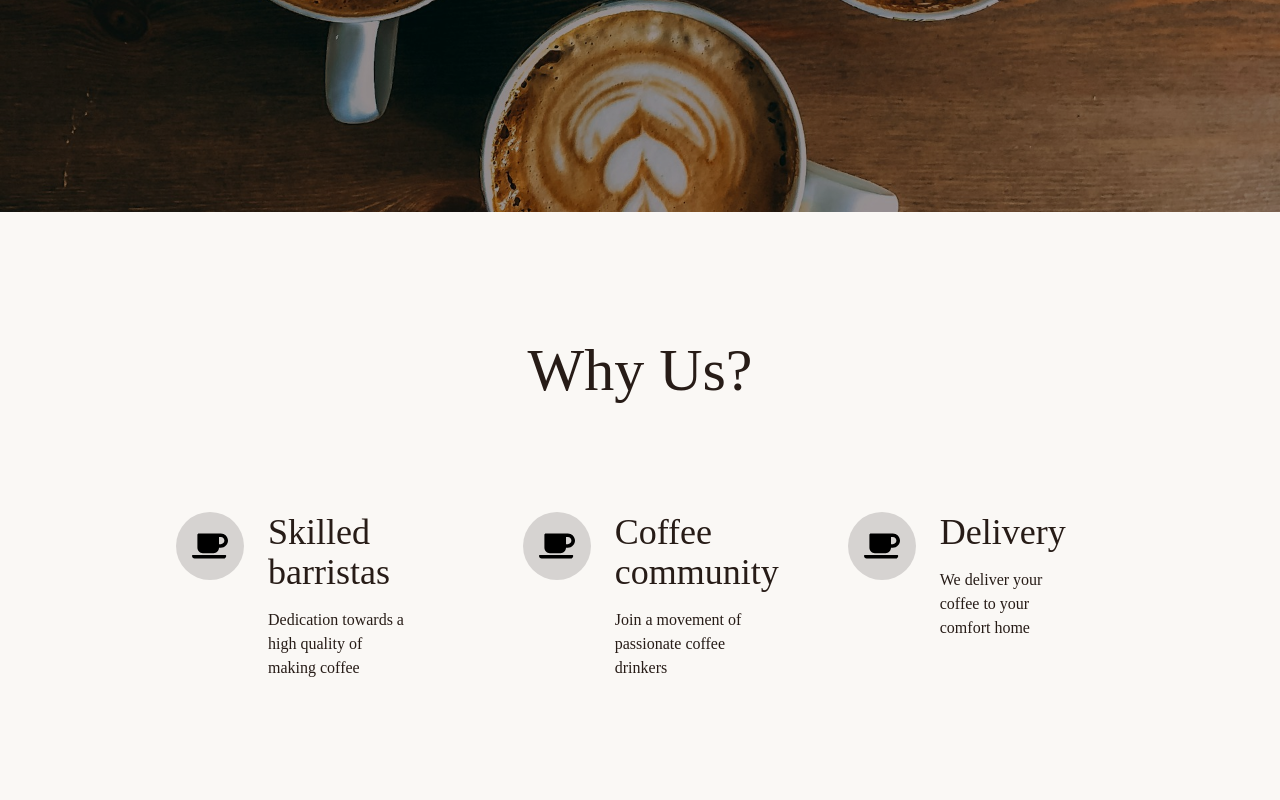
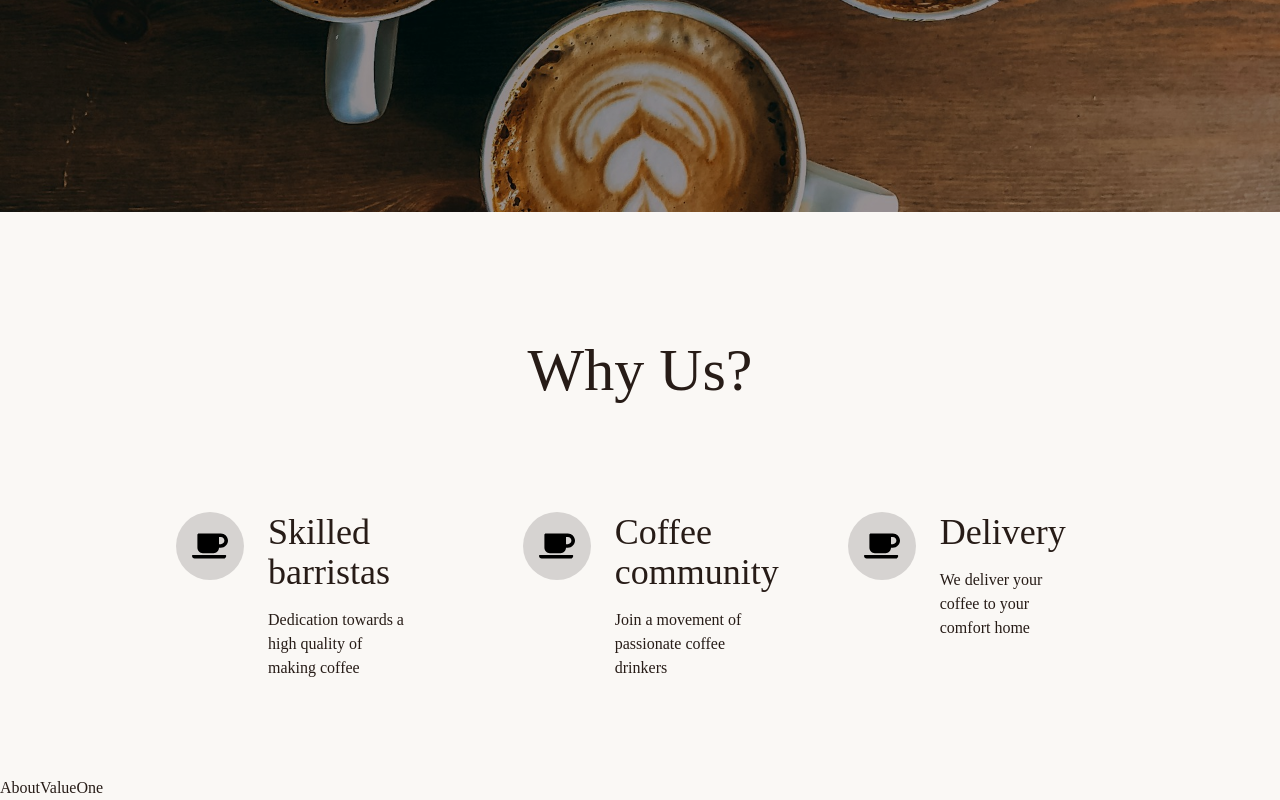
Before and after one commit to DarkoM996/coffeebar-website, a React (Vite) app: page /about in a window 1280 px wide. Shown: the part 588-1388 px from the top of the page. Before the commit the page ends 1364 px from the top, so only its background shows below. Built offline with nearby package versions, Linux system fonts and the light colour scheme; a web font is replaced by a local one.

Commit message:
another section added

```diff
--- /dev/null
+++ b/src/components/aboutpage-components/AboutValueOne.tsx
@@ -0,0 +1,5 @@
+const AboutValueOne = () => {
+  return <section>AboutValueOne</section>;
+};
+
+export default AboutValueOne;
--- a/src/pages/AboutPage.tsx
+++ b/src/pages/AboutPage.tsx
@@ -1,4 +1,5 @@
 import AboutHero from "../components/aboutpage-components/AboutHero";
+import AboutValueOne from "../components/aboutpage-components/AboutValueOne";
 import AboutWhyUsSection from "../components/aboutpage-components/AboutWhyUsSection";
 
 const AboutPage = () => {
@@ -6,6 +7,7 @@ const AboutPage = () => {
     <>
       <AboutHero />
       <AboutWhyUsSection />
+      <AboutValueOne />
     </>
   );
 };
```
